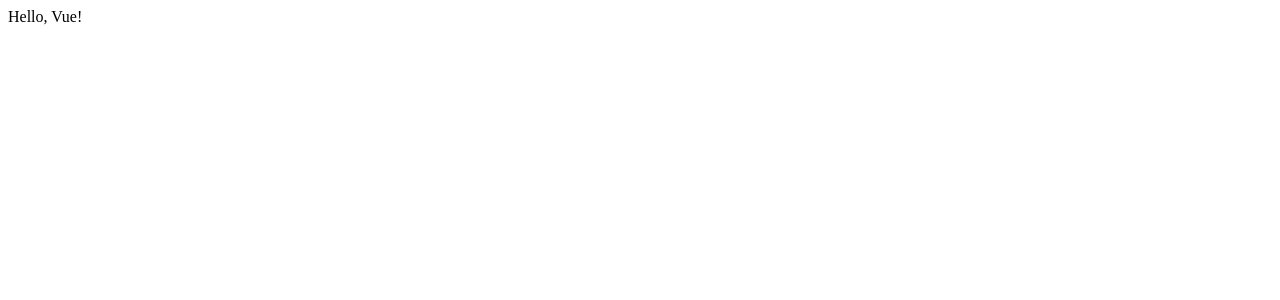
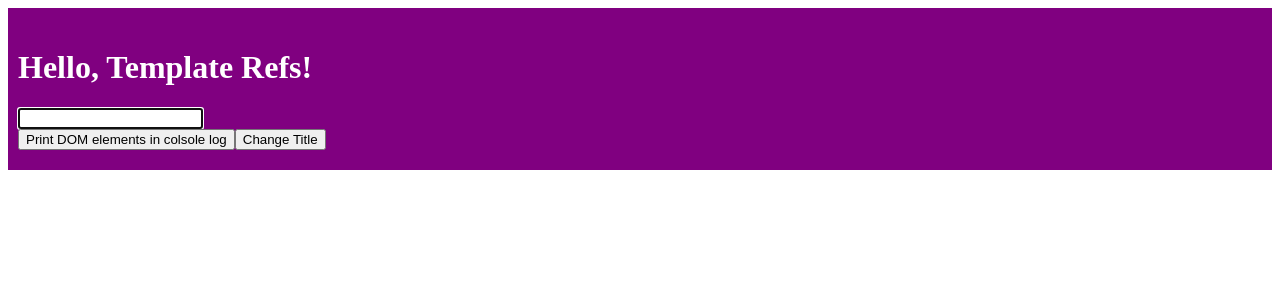
Before and after one commit to trinaldo3/learn-vue-3-with-bingyang, a Vue app: page / in a window 1280 px wide. Shown: the top 300 px of the page. Built offline with nearby package versions, Linux system fonts and the light colour scheme.

Commit message:
template-refs

```diff
--- a/src/App.vue
+++ b/src/App.vue
@@ -1,13 +1,38 @@
 <template>
-  <div>
-    <div>Hello, Vue!</div>
-  </div>
+  <div class="card">
+  <h1 ref="title">Hello, Template Refs!</h1>
+  <input type="text" ref="input" />
+  <br />
+  <button @click="printDomElements">Print DOM elements in colsole log </button>
+  <button @click="changeTitle">Change Title</button>
+</div>
 </template>
 
 <script setup>
+import { onMounted, ref } from 'vue';
 
+let title = ref()
+let input = ref()
+
+function printDomElements() {
+  console.log(title.value)
+  console.log(input.value)
+}
+
+function changeTitle() {
+  title.value.innerText = 'Hello World!'
+}
+
+onMounted(() => {
+  input.value.focus()
+})
 </script>
 
-<style lang="scss" scoped>
-
+<style scoped>
+.card {
+  background-color: purple;
+  color: white;
+  padding: 20px 10px;
+  margin-bottom: 10px;
+}
 </style>
```
